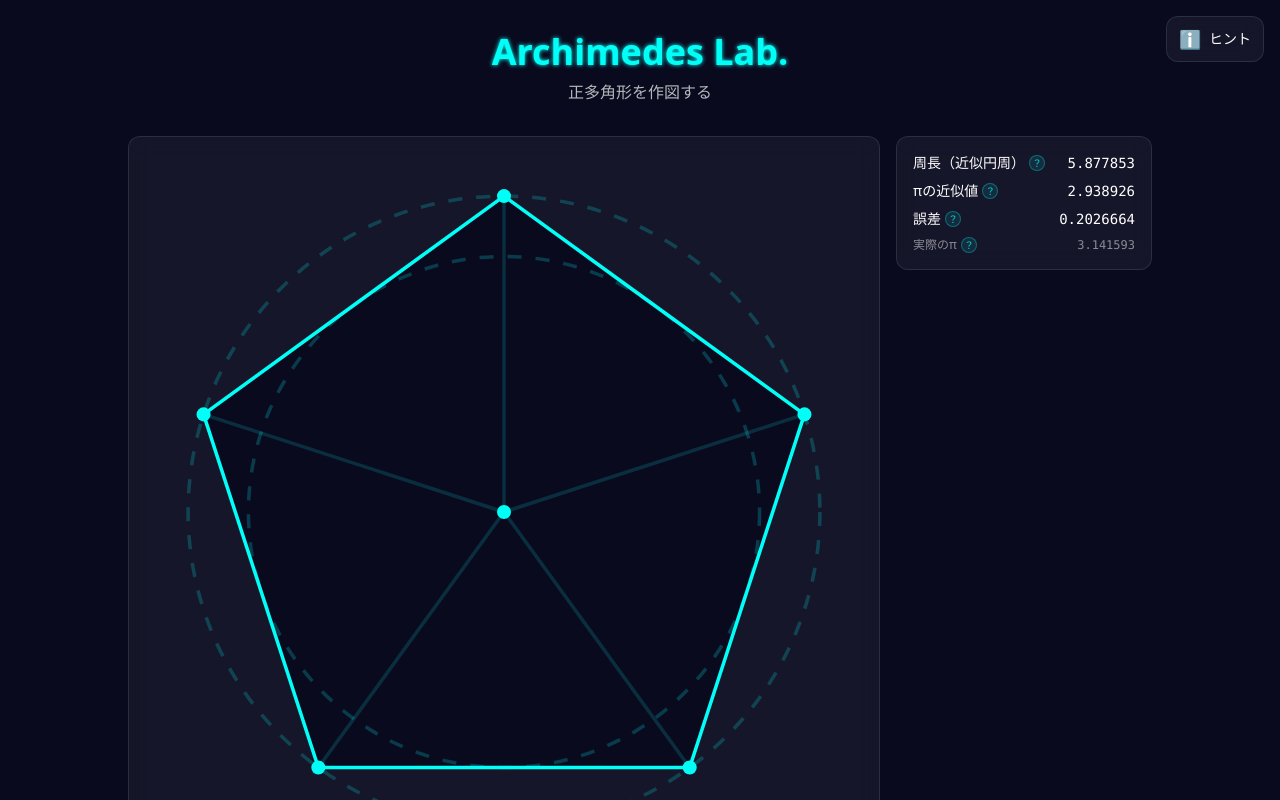
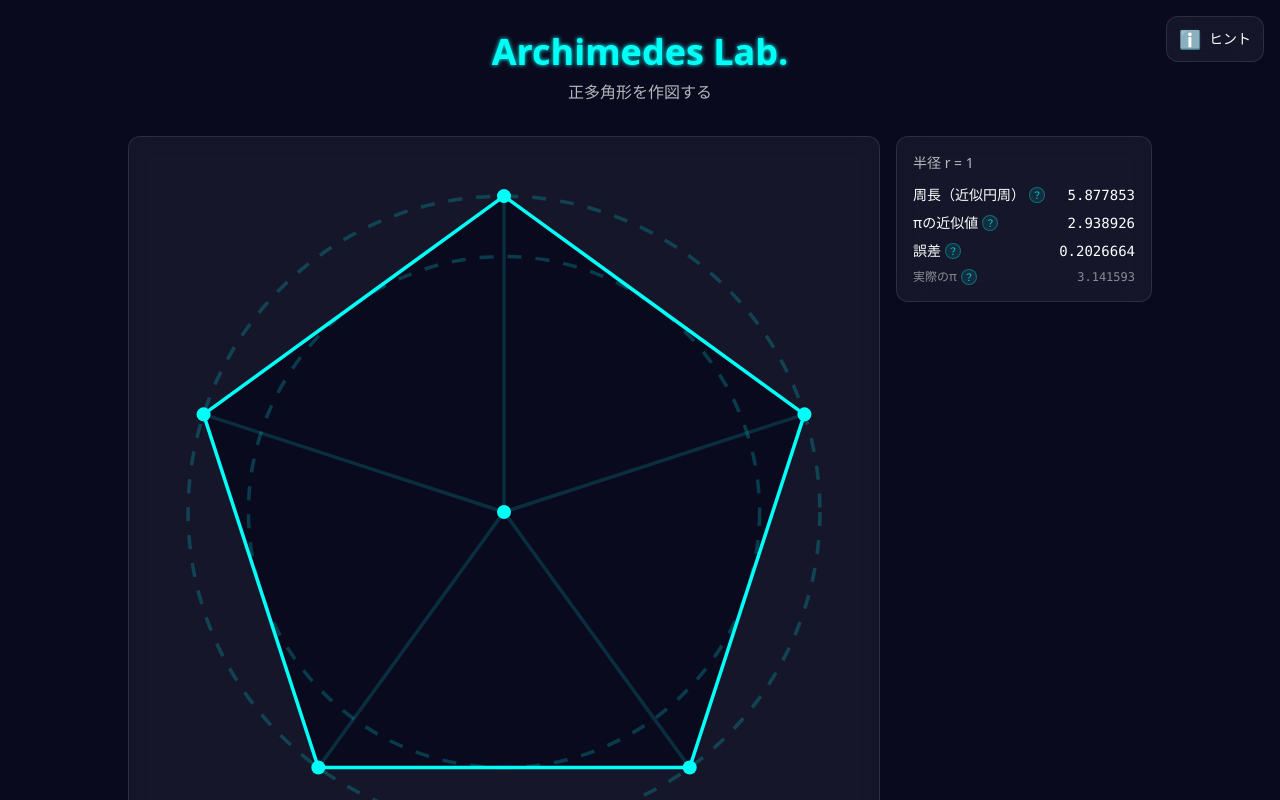
Before and after one commit to tappe9/ArchimedesLab, a Vue app: page / in a window 1280 px wide. Shown: the top 800 px of the page. Built offline with nearby package versions, Linux system fonts and the light colour scheme.

Commit message:
Update App.vue

```diff
--- a/src/App.vue
+++ b/src/App.vue
@@ -119,9 +119,10 @@
           </svg>
         </div>
 
-        <!-- π情報パネル -->
+          <!-- π情報パネル -->
         <div class="glass-panel p-4 md:w-64 h-fit">
           <div class="grid grid-cols-1 gap-2 text-sm">
+            <div class="text-white/70 mb-1">半径 r = 1</div>
             <div class="flex justify-between items-center">
               <div class="flex items-center gap-1">
                 <span>周長（近似円周）</span>
```
